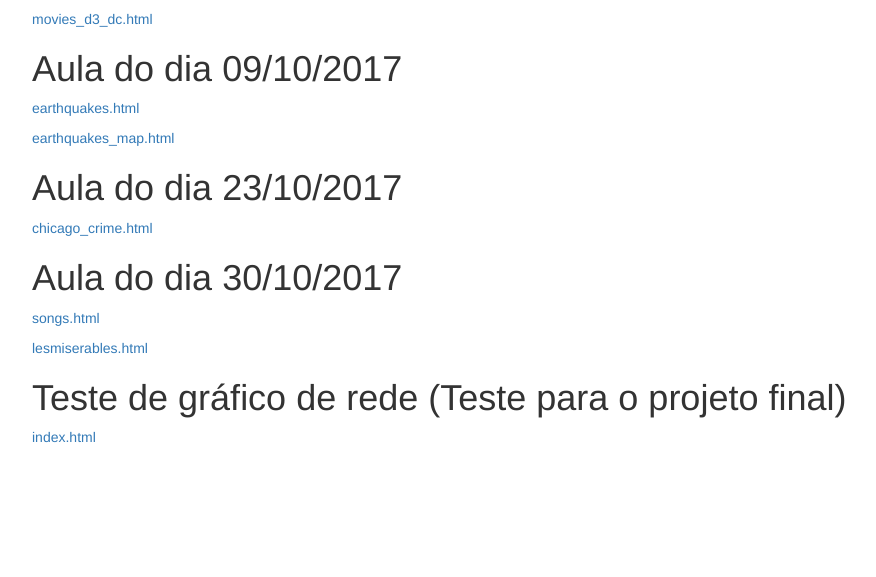
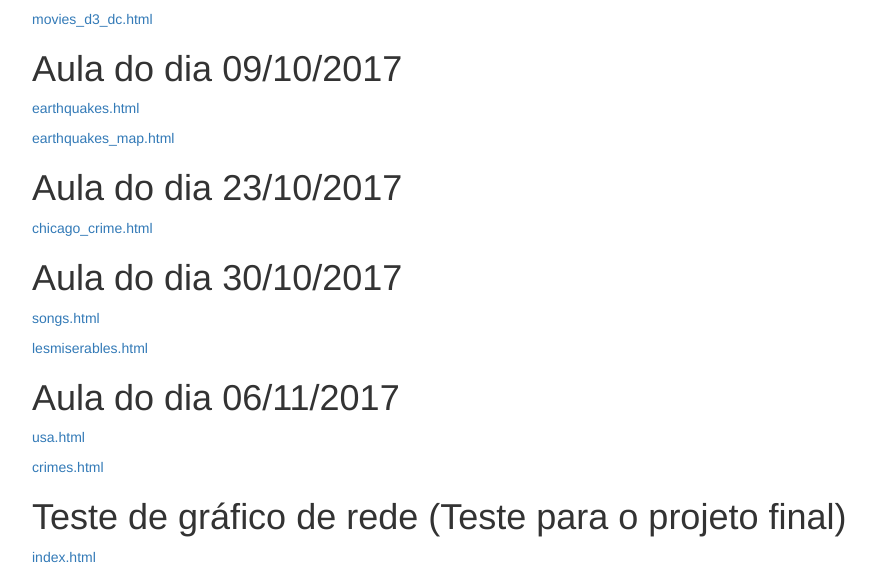
Before and after one commit to emersonbie/datavis-course, a plain HTML site: page index.html in a window 1280 px wide. Shown: the part 670-1247 px from the top of the page, without its empty margins (38-914 px from the left). Before the commit the page ends 1127 px from the top, so only its background shows below. Drawn offline with nearby package versions, Linux system fonts and the light colour scheme.

Commit message:
Update index.html

```diff
--- a/index.html
+++ b/index.html
@@ -76,6 +76,10 @@
       <p><a href="/datavis-course/2017_10_30/songs.html">songs.html</a></p>
       <p><a href="/datavis-course/2017_10_30/lesmiserables.html">lesmiserables.html</a></p>
 
+      <h1>Aula do dia 06/11/2017</h1>
+      <p><a href="/datavis-course/2017_11_06/usa.html">usa.html</a></p>
+      <p><a href="/datavis-course/2017_11_06/crimes.html">crimes.html</a></p>
+
       <h1>Teste de gráfico de rede (Teste para o projeto final)</h1>
       <p><a href="/datavis-course/graph_net_test/index.html">index.html</a></p>
 
```
